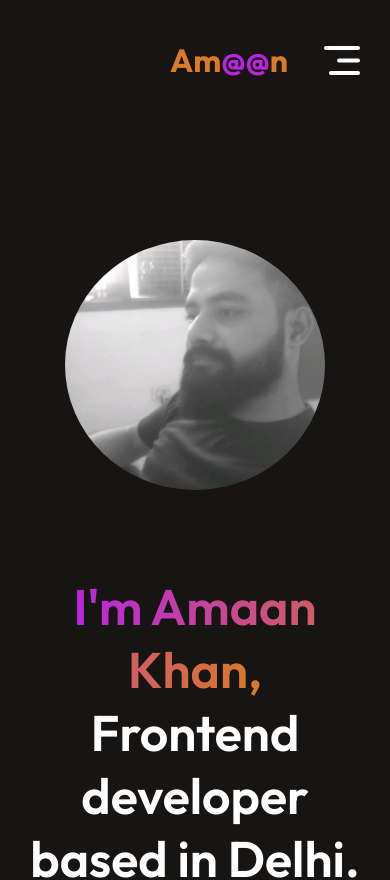
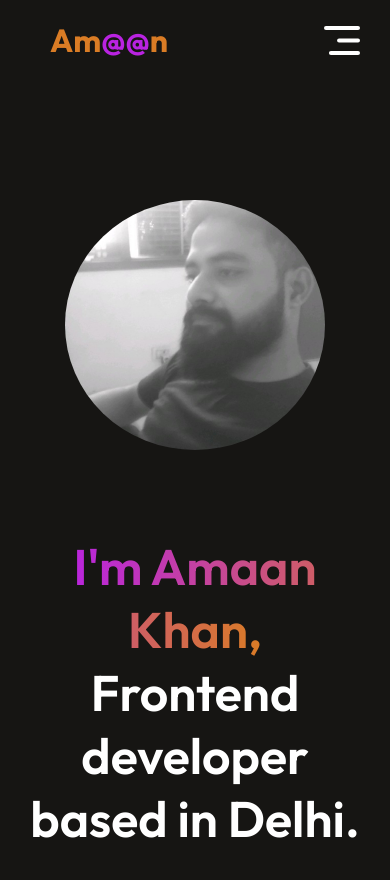
Before and after one commit to khanaman11/Amaan-portfolio, a React (Vite) app: page / in a window 390 px wide. Shown: the top 880 px of the page. Built offline with nearby package versions, Linux system fonts and the light colour scheme; no server answers.

Commit message:
new code

```diff
--- a/src/Components/Navbar/Navbar.css
+++ b/src/Components/Navbar/Navbar.css
@@ -58,7 +58,7 @@
 /* responsive style write here */
 @media(max-width:768px){
     .navbar{
-        margin: 20px 50px;
+        padding: 20px 50px;
     }
     .nav-connect{
         display: none;
```
